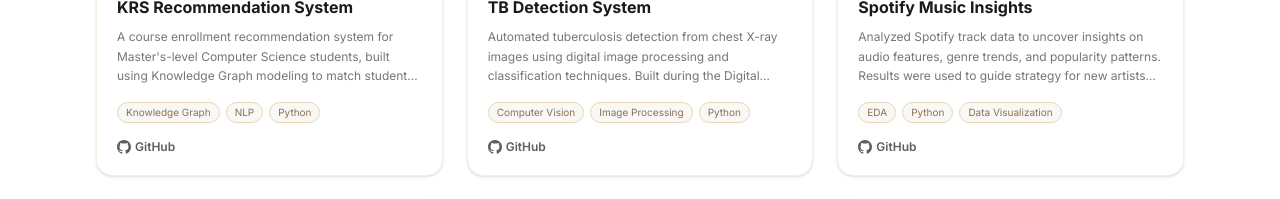
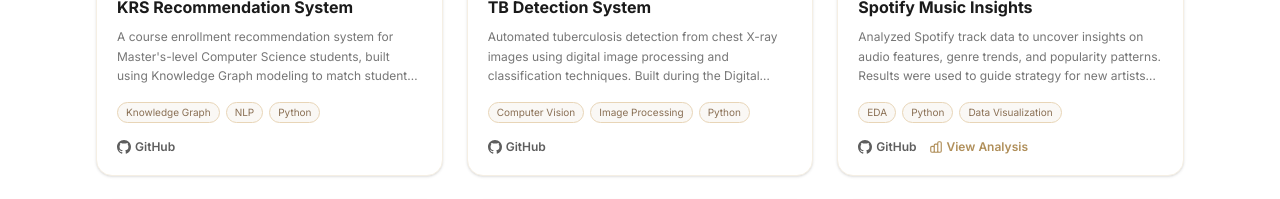
Before and after one commit to fikrilearnstocode/Portfolio, a Next.js app: page / in a window 1280 px wide. Shown: the part 2560-2759 px from the top of the page. Built offline with nearby package versions, Linux system fonts and the light colour scheme.

Commit message:
Add Spotify analysis page

```diff
--- a/src/data/projectAnalysis.ts
+++ b/src/data/projectAnalysis.ts
@@ -21,6 +21,67 @@
 }
 
 export const projectAnalyses: ProjectAnalysis[] = [
+  {
+    projectId: "spotify-insights",
+    overview: [
+      { label: "Tracks Analyzed", value: "2,800+", icon: "🎵" },
+      { label: "Audio Features", value: "10", icon: "🎛️" },
+      { label: "Chart Weeks", value: "52 weeks", icon: "📅" },
+      { label: "Focus Market", value: "Indonesia", icon: "🇮🇩" },
+    ],
+    insights: [
+      "Energy is the strongest positive correlator with chart position — high-energy tracks consistently rank in the top 20 of Indonesian Spotify charts.",
+      "Acoustics shows a negative correlation with popularity: acoustic-heavy tracks underperform in chart rankings, suggesting Indonesian listeners prefer produced, electronic sounds.",
+      "Speechiness and liveliness have moderate positive correlations, indicating that tracks with vocal presence and a 'live' feel resonate more with Indonesian audiences.",
+      "Valence (musical positiveness) positively correlates with chart performance — upbeat, happy-sounding tracks outperform sad/melancholic ones.",
+      "Tempo shows a mild positive effect, with tracks in the 100–130 BPM range (dance-friendly) dominating the top 50 chart positions.",
+    ],
+    charts: [
+      {
+        title: "Audio Feature Correlation with Chart Position",
+        type: "horizontal-bar",
+        xKey: "feature",
+        data: [
+          { feature: "energy", correlation: 0.31 },
+          { feature: "valence", correlation: 0.24 },
+          { feature: "speechiness", correlation: 0.18 },
+          { feature: "liveliness", correlation: 0.15 },
+          { feature: "tempo", correlation: 0.11 },
+          { feature: "danceability", correlation: 0.09 },
+          { feature: "loudness", correlation: 0.07 },
+          { feature: "acoustics", correlation: -0.22 },
+          { feature: "instrumentalness", correlation: -0.28 },
+        ],
+        dataKeys: [{ key: "correlation", color: "#b08f5a", name: "Correlation Score" }],
+      },
+      {
+        title: "Avg Audio Features by Chart Tier",
+        type: "bar",
+        xKey: "tier",
+        data: [
+          { tier: "Top 10", energy: 0.78, danceability: 0.72, valence: 0.65 },
+          { tier: "Top 11–50", energy: 0.71, danceability: 0.68, valence: 0.58 },
+          { tier: "Top 51–100", energy: 0.65, danceability: 0.63, valence: 0.52 },
+          { tier: "Top 101–200", energy: 0.58, danceability: 0.59, valence: 0.48 },
+        ],
+        dataKeys: [
+          { key: "energy", color: "#b08f5a", name: "Energy" },
+          { key: "danceability", color: "#c8a87a", name: "Danceability" },
+          { key: "valence", color: "#e8d5b7", name: "Valence" },
+        ],
+      },
+    ],
+    methodology: [
+      "Exploratory Data Analysis",
+      "Data Merging & Joining",
+      "Data Cleaning",
+      "Correlation Heatmap",
+      "Outlier Detection (IQR)",
+      "Feature Analysis",
+      "Tableau Visualization",
+      "Regression Analysis",
+    ],
+  },
   {
     projectId: "customer-churn",
     overview: [
```
